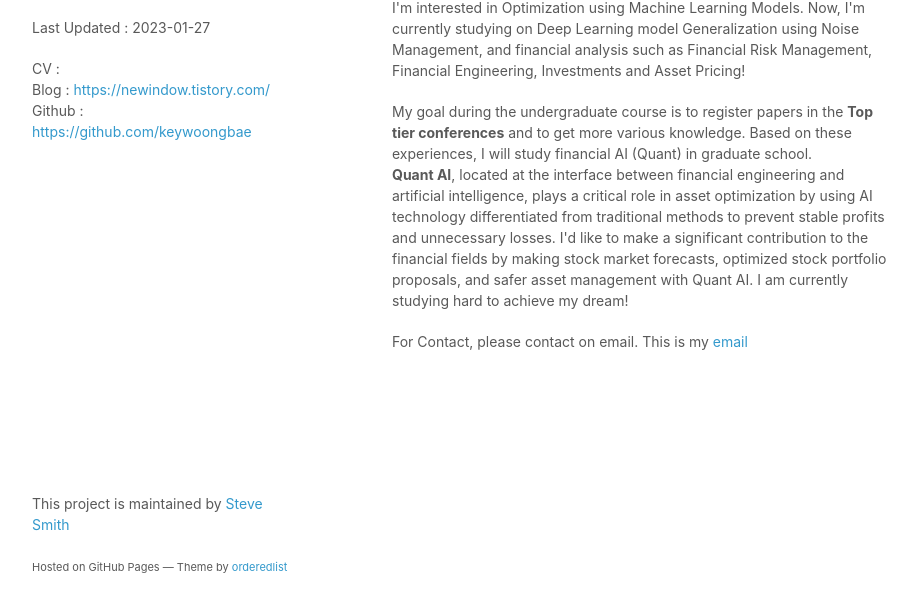
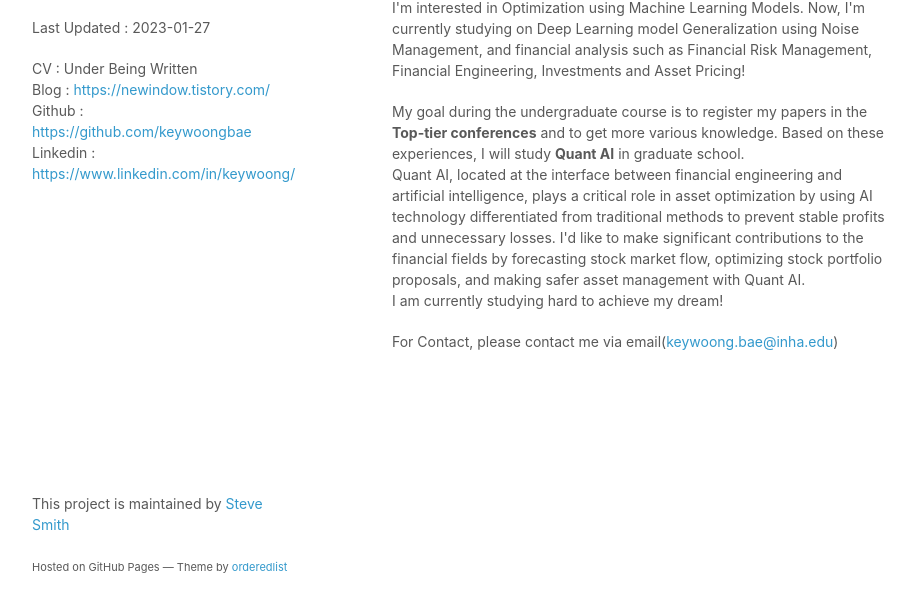
Before and after one commit to keywoongbae/keywoongbae.github.io, a plain HTML site: page index.html in a window 1280 px wide. Shown: the part 154-766 px from the top of the page, without its empty margins (178-1095 px from the left). Drawn offline with Linux system fonts and the light colour scheme.

Commit message:
changed contents

```diff
--- a/index.html
+++ b/index.html
@@ -18,9 +18,11 @@
         <h1>Keywoong Bae</h1>
         <p>Engineering Student<br>Programmer</p>
         <p>Last Updated : 2023-01-27</p>
-        <p>CV : <a href=""> </a><br>
+        <p>CV : Under Being Written<br>
         Blog : <a href="https://newindow.tistory.com/">https://newindow.tistory.com/</a><br>
         Github : <a href = "https://github.com/keywoongbae">https://github.com/keywoongbae</a><br>
+        Linkedin : <a href = "https://www.linkedin.com/in/keywoong/">https://www.linkedin.com/in/keywoong/</a>
+      </p>
         <!-- <ul>
           <li><a href="https://github.com/orderedlist/minimal/zipball/master">Download <strong>ZIP File</strong></a></li>
           <li><a href="https://github.com/orderedlist/minimal/tarball/master">Download <strong>TAR Ball</strong></a></li>
@@ -33,15 +35,16 @@
           <br>
           I'm interested in Optimization using Machine Learning Models. Now, I'm currently studying on Deep Learning model Generalization using Noise Management, and
           financial analysis such as Financial Risk Management, Financial Engineering, Investments and Asset Pricing!</p>
-        <p>My goal during the undergraduate course is to register papers in the <b>Top tier conferences</b> and to get more various knowledge.
-          Based on these experiences, I will study financial AI (Quant) in graduate school.
+        <p>My goal during the undergraduate course is to register my papers in the <b>Top-tier conferences</b> and to get more various knowledge.
+          Based on these experiences, I will study <b>Quant AI</b> in graduate school.
           <br>
-          <b>Quant AI</b>, located at the interface between financial engineering and artificial intelligence, plays a critical role in asset optimization
+          Quant AI, located at the interface between financial engineering and artificial intelligence, plays a critical role in asset optimization
           by using AI technology differentiated from traditional methods to prevent stable profits and unnecessary losses.
-          I'd like to make a significant contribution to the financial fields by making stock market forecasts, optimized stock portfolio proposals, and safer asset management with Quant AI.
+          I'd like to make significant contributions to the financial fields by forecasting stock market flow, optimizing stock portfolio proposals, and making safer asset management with Quant AI.
+          <br>
           I am currently studying hard to achieve my dream!
         </p>
-        <p>For Contact, please contact on email. This is my <a href="mailto: keywoong.bae@inha.edu">email</a></p>
+        <p>For Contact, please contact me via email(<a href="mailto: keywoong.bae@inha.edu">keywoong.bae@inha.edu</a>)</p>
 
       </section>
       <footer>
```
Also changed, not shown: img/profile.png (added).
